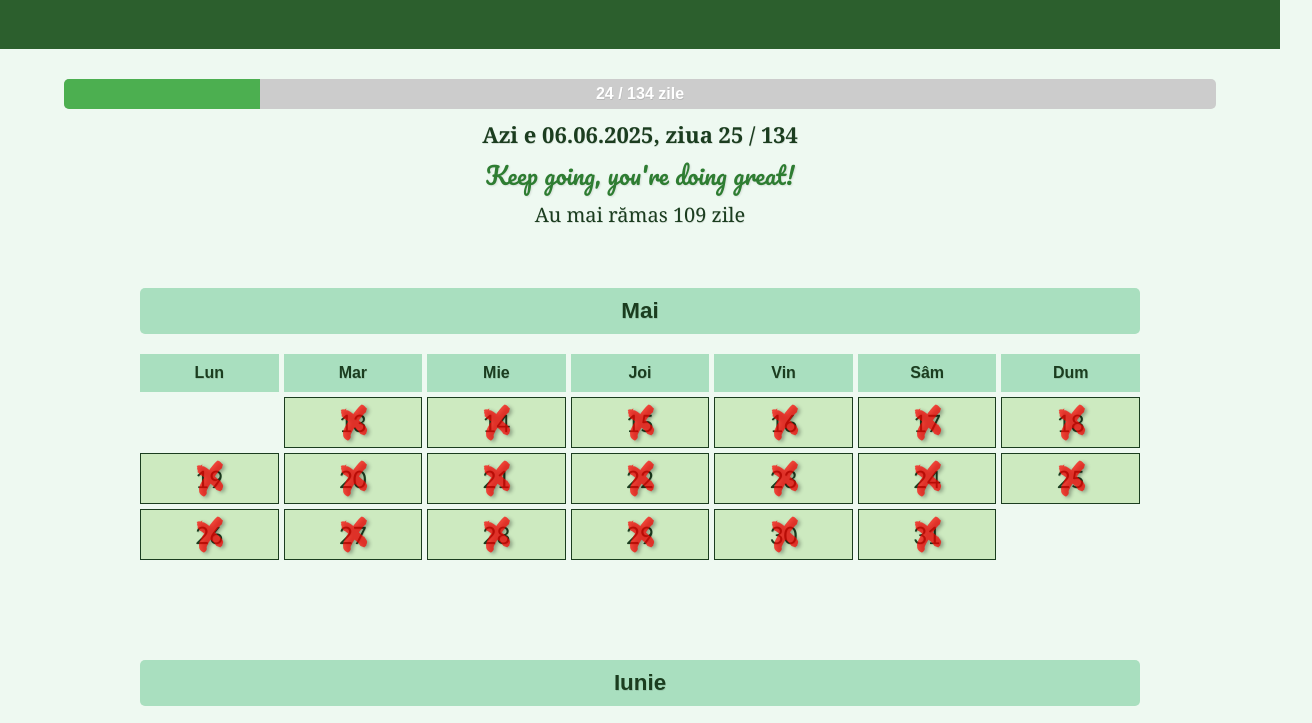
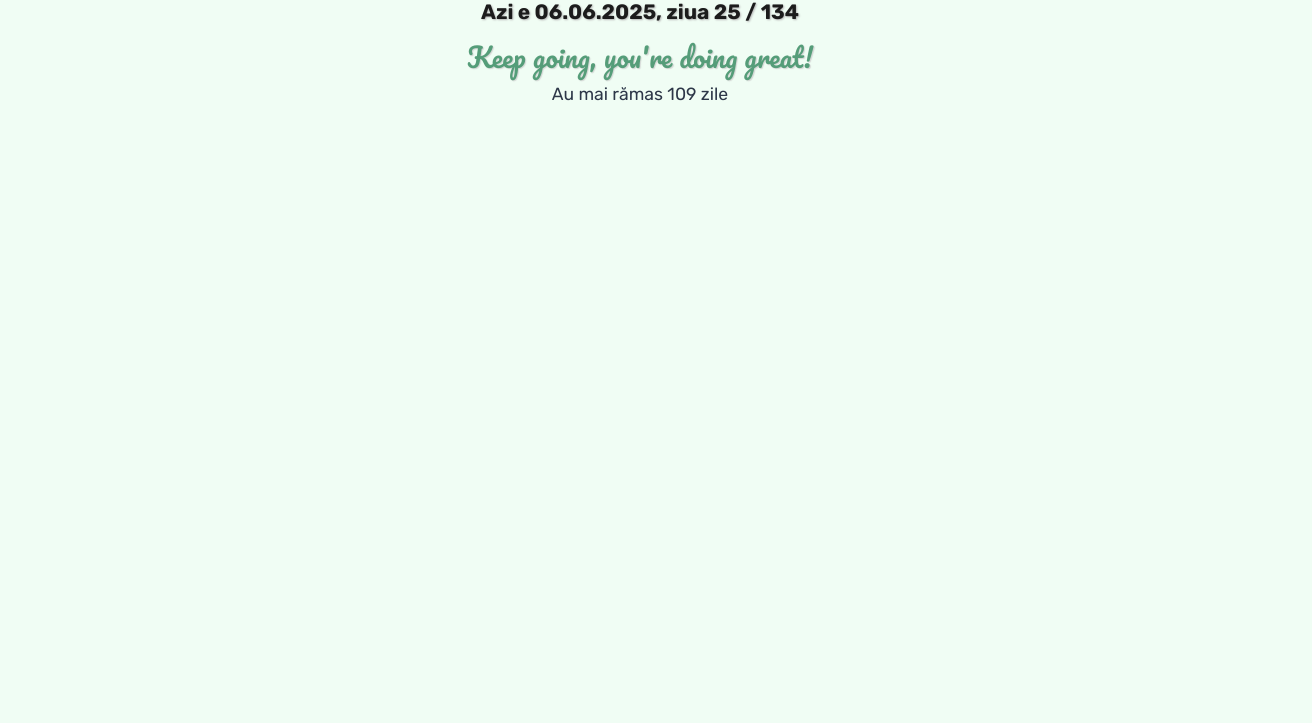
Before and after one commit to Adrian2393/AMR, a plain HTML site: page index.html in a window 1280 px wide. Shown: the part 189-912 px from the top of the page, 1312 px wide, since content can reach past the window. After the commit the page ends 800 px from the top, so only its background shows below. Drawn offline with Linux system fonts and the light colour scheme.

Commit message:
Update index.html

```diff
--- a/index.html
+++ b/index.html
@@ -4,295 +4,126 @@
   <meta charset="UTF-8" />
   <meta name="viewport" content="width=device-width, initial-scale=1.0"/>
   <title>Calendar EUFOR rot. II</title>
-  <link href="https://fonts.googleapis.com/css2?family=Permanent+Marker&family=Pacifico&display=swap" rel="stylesheet" />
+  <link href="https://fonts.googleapis.com/css2?family=Pacifico&family=Rubik:wght@400;700&display=swap" rel="stylesheet">
   <style>
     body {
-      font-family: Arial, sans-serif;
-      background-color: #eef9f1;
-      color: #1b3d1f;
       margin: 0;
-      padding: 0;
-      text-shadow: 0.5px 0.5px 0.5px rgba(0, 0, 0, 0.1);
-    }
-
-    header {
-      background-color: #2c5f2d;
-      color: white;
-      padding: 30px 10px;
+      font-family: 'Rubik', sans-serif;
+      background-color: #f0fdf4;
+      color: #1c1c1c;
       text-align: center;
     }
-
-    .flags img {
-      height: 30px;
-      margin: 0 10px;
-      vertical-align: middle;
+    header {
+      background-color: #22543d;
+      color: white;
+      padding: 20px 10px;
     }
-
-    header p {
+    .title {
+      font-size: 2rem;
+      font-weight: bold;
+    }
+    .subtitle {
       font-family: 'Pacifico', cursive;
-      font-size: 21px;
+      font-size: 1.8rem;
       margin-top: 10px;
     }
-
-    h2 {
-      margin-top: 60px;
-      margin-bottom: 20px;
-      text-align: center;
-      background-color: #a9dfbf;
-      padding: 10px;
-      border-radius: 5px;
-      font-size: 1.4rem;
+    .progress-container {
+      background-color: #e2e8f0;
+      height: 30px;
+      position: relative;
+      margin: 0 auto;
+      max-width: 800px;
+      border-radius: 15px;
+      overflow: hidden;
     }
-
-    .month-section {
-      max-width: 1000px;
-      margin: auto;
-      padding: 0 10px 40px;
+    .progress-bar {
+      height: 100%;
+      background-color: #48bb78;
+      transition: width 0.5s;
     }
-
-    .calendar {
-      display: grid;
-      grid-template-columns: repeat(7, 1fr);
-      gap: 5px;
+    .progress-indicator {
+      position: absolute;
+      top: -12px;
+      width: 40px;
+      height: 40px;
+      background-color: white;
+      border: 3px solid #38a169;
+      border-radius: 50%;
+      display: flex;
+      justify-content: center;
+      align-items: center;
+      font-weight: bold;
+      color: #38a169;
+      box-shadow: 0 2px 6px rgba(0,0,0,0.2);
     }
-
-    .day {
-      padding: 10px;
-      border: 1px solid #1b3d1f;
-      text-align: center;
-      background-color: #cdeac0;
-      font-size: 24px;
-      font-family: "Trebuchet MS", sans-serif;
-      position: relative;
+    .info {
+      margin: 20px 0 10px;
+      font-size: 1.3rem;
+      font-weight: bold;
+      text-shadow: 1px 1px 2px #b7b7b7;
     }
-
-    .day.past::after {
-      content: "X";
-      position: absolute;
-      top: 50%;
-      left: 50%;
-      transform: translate(-50%, -50%) rotate(-15deg);
-      font-size: 40px;
-      font-weight: bold;
-      font-family: 'Permanent Marker', cursive;
-      color: rgba(255, 0, 0, 0.7);
-      pointer-events: none;
-      user-select: none;
-      text-shadow: 2px 2px 4px rgba(0,0,0,0.3);
+    .motivational {
+      font-family: 'Pacifico', cursive;
+      font-size: 1.6rem;
+      color: #2f855a;
+      animation: pulse 2s infinite;
+      text-shadow: 1px 1px 1px #ccc;
     }
-
-    .day.today {
-      outline: 3px solid #ff9900;
-      outline-offset: -2px;
-      box-shadow: 0 0 8px #ff9900aa;
-      position: relative;
-    }
-
-    .day.today::before {
-      content: "Azi";
-      position: absolute;
-      top: 3px;
-      right: 3px;
-      background-color: #ff9900;
-      color: white;
-      font-size: 12px;
-      padding: 2px 6px;
-      border-radius: 12px;
-      font-weight: bold;
-    }
-
-    .progress-bar {
-      position: relative;
-      margin: 30px auto 10px;
-      background-color: #ccc;
-      border-radius: 5px;
-      overflow: hidden;
-      max-width: 90%;
-      height: 30px;
-    }
-
-    .progress-bar-inner {
-      height: 100%;
-      background-color: #4caf50;
-      width: 0%;
-      transition: width 0.3s ease;
-    }
-
-    .progress-bar-text {
-      position: absolute;
-      top: 50%;
-      left: 50%;
-      transform: translate(-50%, -50%);
-      color: white;
-      font-weight: bold;
-      font-family: Arial, sans-serif;
-      user-select: none;
-      pointer-events: none;
-    }
-
-    #currentDayInfo {
-      font-family: 'Georgia', serif;
-      font-size: 22px;
-      text-align: center;
-      margin-top: 10px;
-      color: #1b3d1f;
-      font-weight: bold;
-    }
-
-    #motivation {
-      font-family: 'Pacifico', cursive;
-      font-size: 24px;
-      text-align: center;
+    .days-left {
       margin-top: 5px;
-      color: #2e7d32;
-      text-shadow: 1px 1px 2px rgba(0,0,0,0.1);
-      animation: pulse 2.5s infinite ease-in-out;
+      font-size: 1.1rem;
+      color: #2d3748;
     }
 
     @keyframes pulse {
-      0% {
-        transform: scale(1);
-        opacity: 1;
-      }
-      50% {
-        transform: scale(1.05);
-        opacity: 0.85;
-      }
-      100% {
-        transform: scale(1);
-        opacity: 1;
-      }
-    }
-
-    #countdown {
-      font-family: 'Georgia', serif;
-      font-size: 20px;
-      text-align: center;
-      margin-top: 5px;
-      color: #1b3d1f;
-    }
-
-    .weekday {
-      font-weight: bold;
-      background-color: #a9dfbf;
-      text-align: center;
-      padding: 10px;
-    }
-
-    footer {
-      background-color: #2c5f2d;
-      color: white;
-      text-align: center;
-      padding: 20px;
-      margin-top: 60px;
-    }
-
-    @media (max-width: 600px) {
-      .day {
-        padding: 6px;
-        font-size: 20px;
-      }
+      0% { transform: scale(1); opacity: 1; }
+      50% { transform: scale(1.05); opacity: 0.8; }
+      100% { transform: scale(1); opacity: 1; }
     }
   </style>
 </head>
 <body>
-
   <header>
-    <h1>Calendar EUFOR rot. II</h1>
-    <div class="flags">
-      <img src="https://upload.wikimedia.org/wikipedia/commons/7/73/Flag_of_Romania.svg" alt="România">
-      <img src="https://upload.wikimedia.org/wikipedia/commons/b/bf/Flag_of_Bosnia_and_Herzegovina.svg" alt="Bosnia și Herțegovina">
-    </div>
-    <p>13 mai – 23 septembrie 2025</p>
+    <div class="title">Calendar EUFOR rot. II</div>
+    <div class="subtitle">13 mai – 23 septembrie 2025</div>
   </header>
 
-  <div class="progress-bar">
-    <div class="progress-bar-inner" id="progressBarInner"></div>
-    <div class="progress-bar-text" id="progressBarText">Loading...</div>
+  <div class="progress-container">
+    <div id="progress-bar" class="progress-bar" style="width: 0%;"></div>
+    <div id="progress-indicator" class="progress-indicator" style="left: 0%;">1</div>
   </div>
 
-  <div id="currentDayInfo"></div>
-  <div id="motivation">Keep going, you're doing great!</div>
-  <div id="countdown"></div>
-  <div id="calendarContainer"></div>
-
-  <footer>
-    &copy; 2025 Calendar EUFOR rot. II. Toate drepturile rezervate. ® Adrian R.
-  </footer>
+  <div class="info" id="day-text">Azi e ...</div>
+  <div class="motivational">Keep going, you're doing great!</div>
+  <div class="days-left" id="days-left">Au mai rămas ... zile</div>
 
   <script>
     const startDate = new Date("2025-05-13");
     const endDate = new Date("2025-09-23");
     const today = new Date();
-    today.setHours(0, 0, 0, 0);
 
     const totalDays = Math.floor((endDate - startDate) / (1000 * 60 * 60 * 24)) + 1;
-    const daysPassed = Math.floor((today - startDate) / (1000 * 60 * 60 * 24));
-    const currentDay = daysPassed + 1;
-    const daysLeft = Math.max(0, totalDays - currentDay);
+    const daysPassed = Math.floor((today - startDate) / (1000 * 60 * 60 * 24)) + 1;
+    const currentDay = Math.min(Math.max(daysPassed, 1), totalDays);
+    const daysRemaining = totalDays - currentDay;
 
-    const percent = Math.min(100, Math.floor((daysPassed / totalDays) * 100));
-    document.getElementById("progressBarInner").style.width = percent + "%";
-    document.getElementById("progressBarText").textContent = `${daysPassed} / ${totalDays} zile`;
-
+    // Formatam data in format DD.MM.YYYY
     const formattedDate = today.toLocaleDateString('ro-RO', {
       day: '2-digit',
       month: '2-digit',
       year: 'numeric'
     });
 
-    document.getElementById("currentDayInfo").innerHTML = `Azi e <strong>${formattedDate}</strong>, ziua <strong>${currentDay} / ${totalDays}</strong>`;
-    document.getElementById("countdown").textContent = `Au mai rămas ${daysLeft} zile`;
+    document.getElementById("day-text").textContent = `Azi e ${formattedDate}, ziua ${currentDay} / ${totalDays}`;
+    document.getElementById("days-left").textContent = `Au mai rămas ${daysRemaining} zile`;
 
-    const calendarContainer = document.getElementById("calendarContainer");
-    const monthNames = ["Ianuarie", "Februarie", "Martie", "Aprilie", "Mai", "Iunie", "Iulie", "August", "Septembrie"];
-    const weekdays = ["Lun", "Mar", "Mie", "Joi", "Vin", "Sâm", "Dum"];
+    // Actualizează bara de progres
+    const progressPercentage = (currentDay / totalDays) * 100;
+    document.getElementById("progress-bar").style.width = `${progressPercentage}%`;
 
-    let date = new Date(startDate);
-    let currentMonth = -1;
-    let calendarGrid;
-
-    while (date <= endDate) {
-      if (date.getMonth() !== currentMonth) {
-        currentMonth = date.getMonth();
-        const monthSection = document.createElement("div");
-        monthSection.className = "month-section";
-        const monthTitle = document.createElement("h2");
-        monthTitle.textContent = monthNames[currentMonth];
-        monthSection.appendChild(monthTitle);
-        calendarGrid = document.createElement("div");
-        calendarGrid.className = "calendar";
-
-        weekdays.forEach(day => {
-          const weekday = document.createElement("div");
-          weekday.className = "weekday";
-          weekday.textContent = day;
-          calendarGrid.appendChild(weekday);
-        });
-
-        const offset = (date.getDay() + 6) % 7;
-        for (let i = 0; i < offset; i++) {
-          const empty = document.createElement("div");
-          calendarGrid.appendChild(empty);
-        }
-
-        monthSection.appendChild(calendarGrid);
-        calendarContainer.appendChild(monthSection);
-      }
-
-      const dayBox = document.createElement("div");
-      dayBox.classList.add("day");
-      dayBox.textContent = date.getDate();
-
-      if (date < today) {
-        dayBox.classList.add("past");
-      } else if (date.getTime() === today.getTime()) {
-        dayBox.classList.add("today");
-      }
-
-      calendarGrid.appendChild(dayBox);
-      date.setDate(date.getDate() + 1);
-    }
+    const indicator = document.getElementById("progress-indicator");
+    indicator.textContent = currentDay;
+    indicator.style.left = `calc(${progressPercentage}% - 20px)`; // -20px pentru a centra cercul
   </script>
 </body>
 </html>
```
